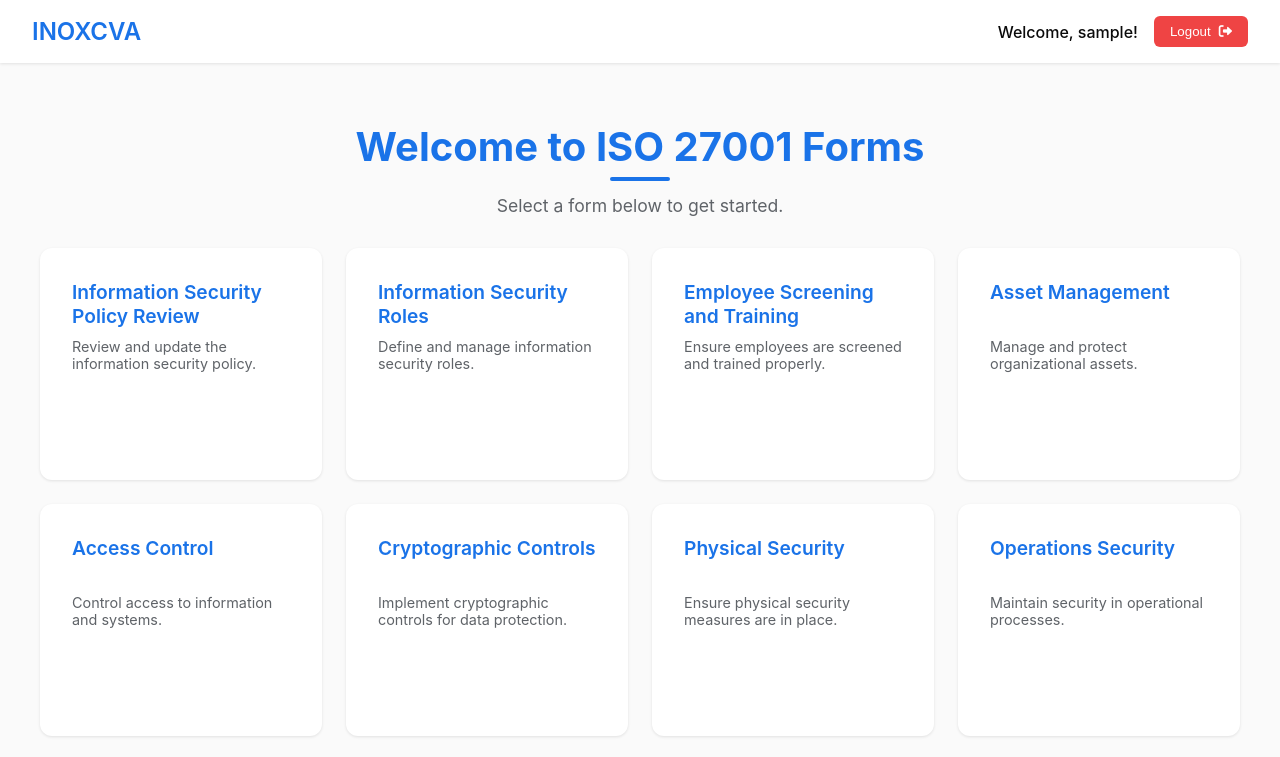
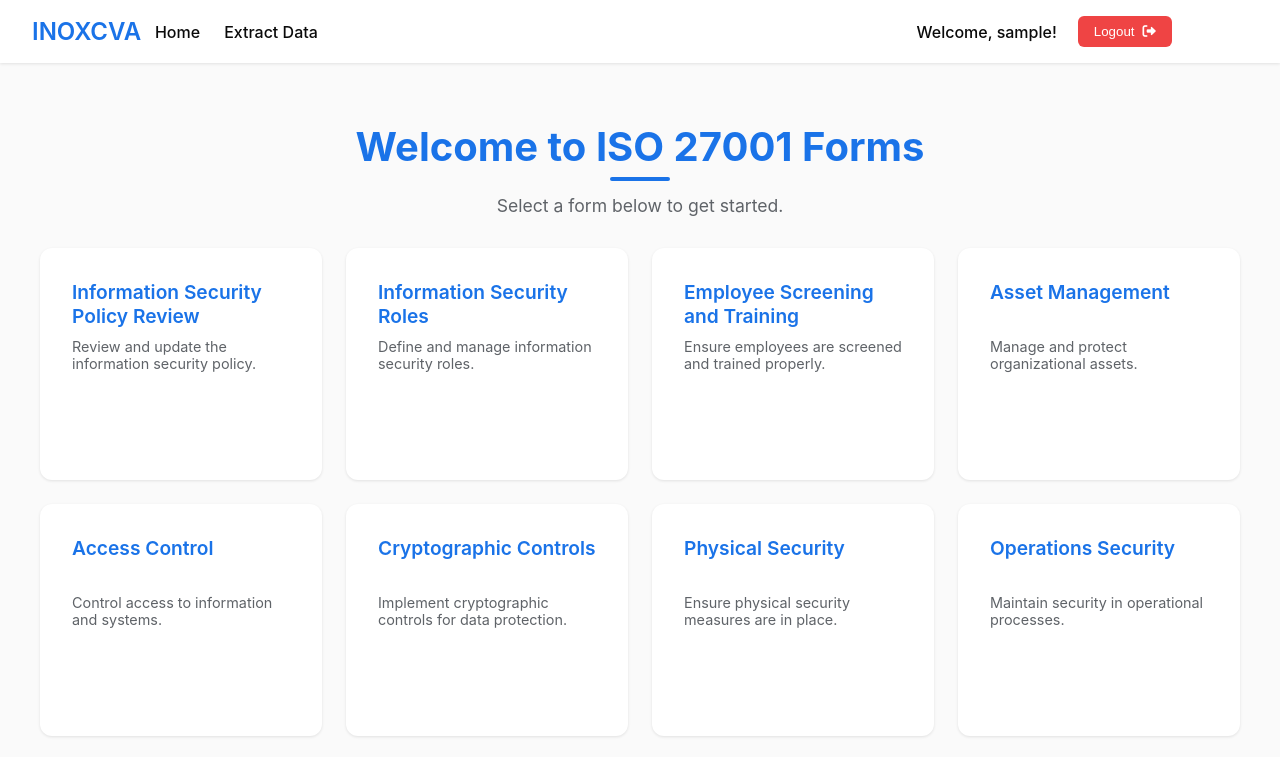
Before and after one commit to Maharshi-24/Compliance-Forms, a plain HTML site: page frontend/index.html in a window 1280 px wide. Shown: the top 757 px of the page. Drawn offline with Linux system fonts and the light colour scheme; no server answers; sample sign-in values are in the browser's storage.

Commit message:
Added a navbar

```diff
--- a/frontend/css/index.css
+++ b/frontend/css/index.css
@@ -7,13 +7,12 @@ body {
   color: #0a0a0a;
 }
 
-/* Navbar */
+/* Navbar Styles */
 .navbar {
   background-color: #ffffff;
   color: #0a0a0a;
   padding: 1rem 2rem;
   display: flex;
-  justify-content: space-between;
   align-items: center;
   box-shadow: 0 1px 3px rgba(0, 0, 0, 0.1);
   position: sticky;
@@ -26,16 +25,37 @@ body {
   font-weight: 600;
   color: #1a73e8;
   transition: transform 0.2s ease;
+  width: 50px;
 }
 
 .navbar-brand:hover {
   transform: scale(1.05);
 }
 
+.navbar-links {
+  display: flex;
+  gap: 1.5rem;
+  width: 200px;
+  margin-left: 6%;
+}
+
+.nav-link {
+  color: #0a0a0a;
+  text-decoration: none;
+  font-weight: 500;
+  transition: color 0.2s ease;
+}
+
+.nav-link:hover {
+  color: #1a73e8;
+}
+
 .navbar-user {
   display: flex;
   align-items: center;
   gap: 1rem;
+  width: 400px;
+  margin-left: 49%;
 }
 
 #userInfo {
@@ -55,6 +75,7 @@ body {
   align-items: center;
   gap: 0.5rem;
   transition: background-color 0.2s ease, transform 0.2s ease;
+  margin-left: 5px;
 }
 
 #logoutButton:hover {
--- a/frontend/index.html
+++ b/frontend/index.html
@@ -10,6 +10,10 @@
 <body>
     <nav class="navbar">
         <div class="navbar-brand">INOXCVA</div>
+        <div class="navbar-links">
+            <a href="/" class="nav-link">Home</a>
+            <a href="/extract-data.html" class="nav-link">Extract Data</a>
+        </div>
         <div class="navbar-user">
             <span id="userInfo"></span>
             <button id="logoutButton">Logout <i class="fas fa-sign-out-alt"></i></button>
@@ -123,17 +127,6 @@
             </div>
         </div>
 
-        <div class="data-extraction">
-            <h2>Data Extraction</h2>
-            <div class="card">
-                <a href="/extract-data.html">
-                    <h3>Extract Form Data</h3>
-                    <p>Extract and analyze form data.</p>
-                </a>
-            </div>
-        </div>
-    </div>
-
     <script>
         document.addEventListener('DOMContentLoaded', () => {
             const userId = localStorage.getItem('userId');
```
Lines whose indentation alone changed are shown as unchanged.
